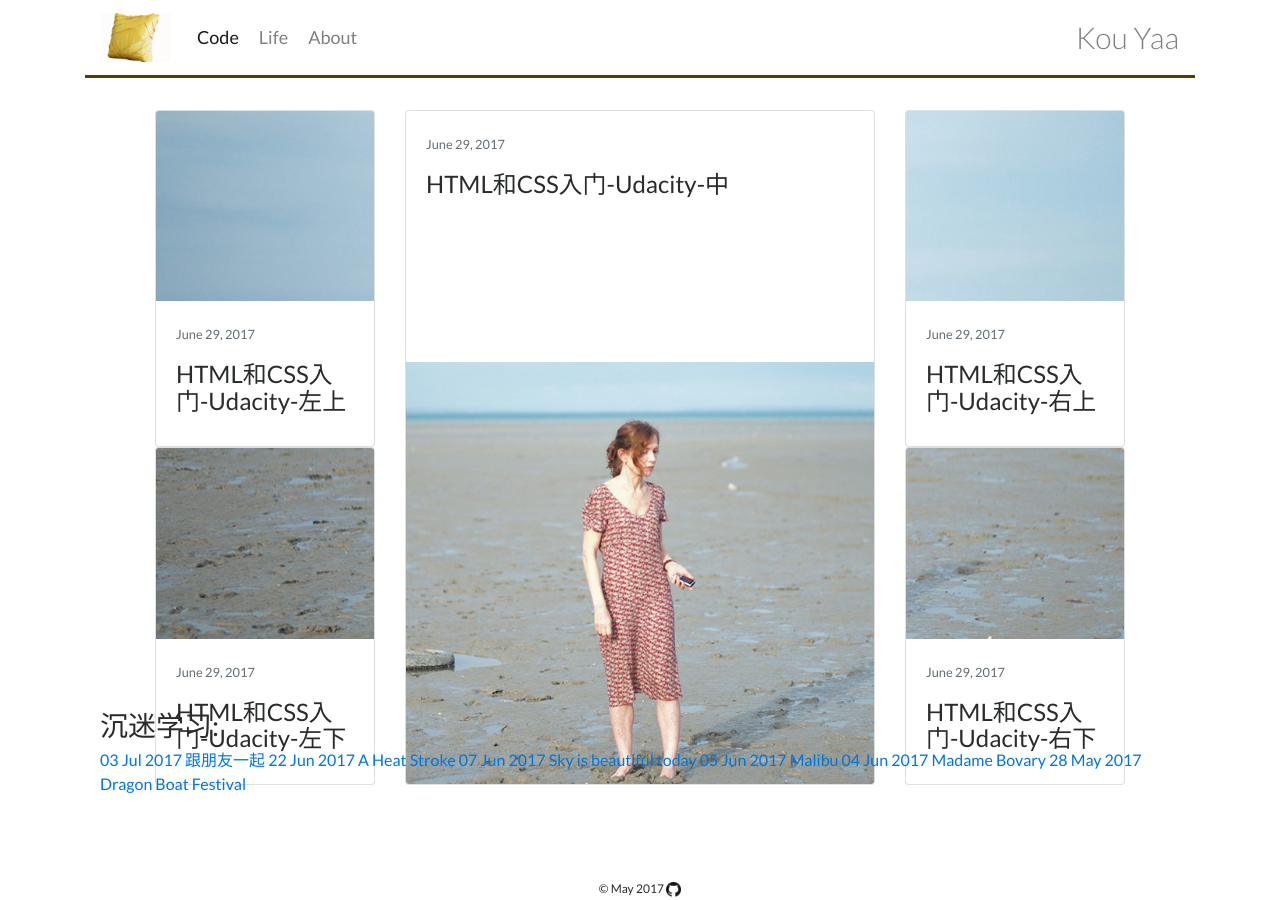
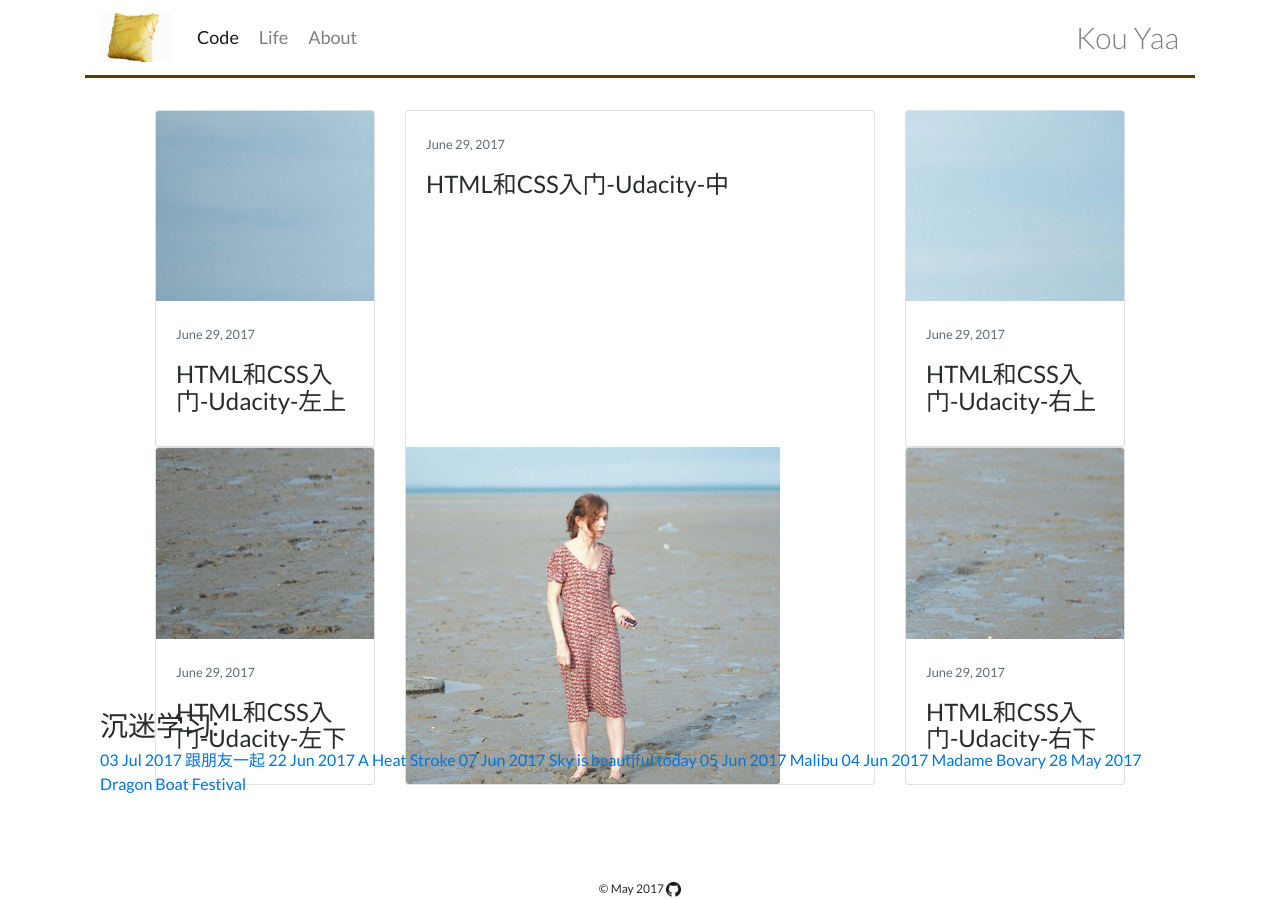
Before and after one commit to yinkouya/yinkouya.github.io, a Jekyll site: the page built from life.html, in a window 1280 px wide. Built offline with Jekyll 4.4.1, drawn with Linux system fonts in a browser that asks for light colours; nearby versions of some CDN libraries.

Commit message:
Update style.css

```diff
--- a/assets/style.css
+++ b/assets/style.css
@@ -74,6 +74,5 @@ img.footer {
 }
 
 .card-img-bottom {
-  max-width: 600px;
-  height: auto;
+  width: 80%
 }
```
